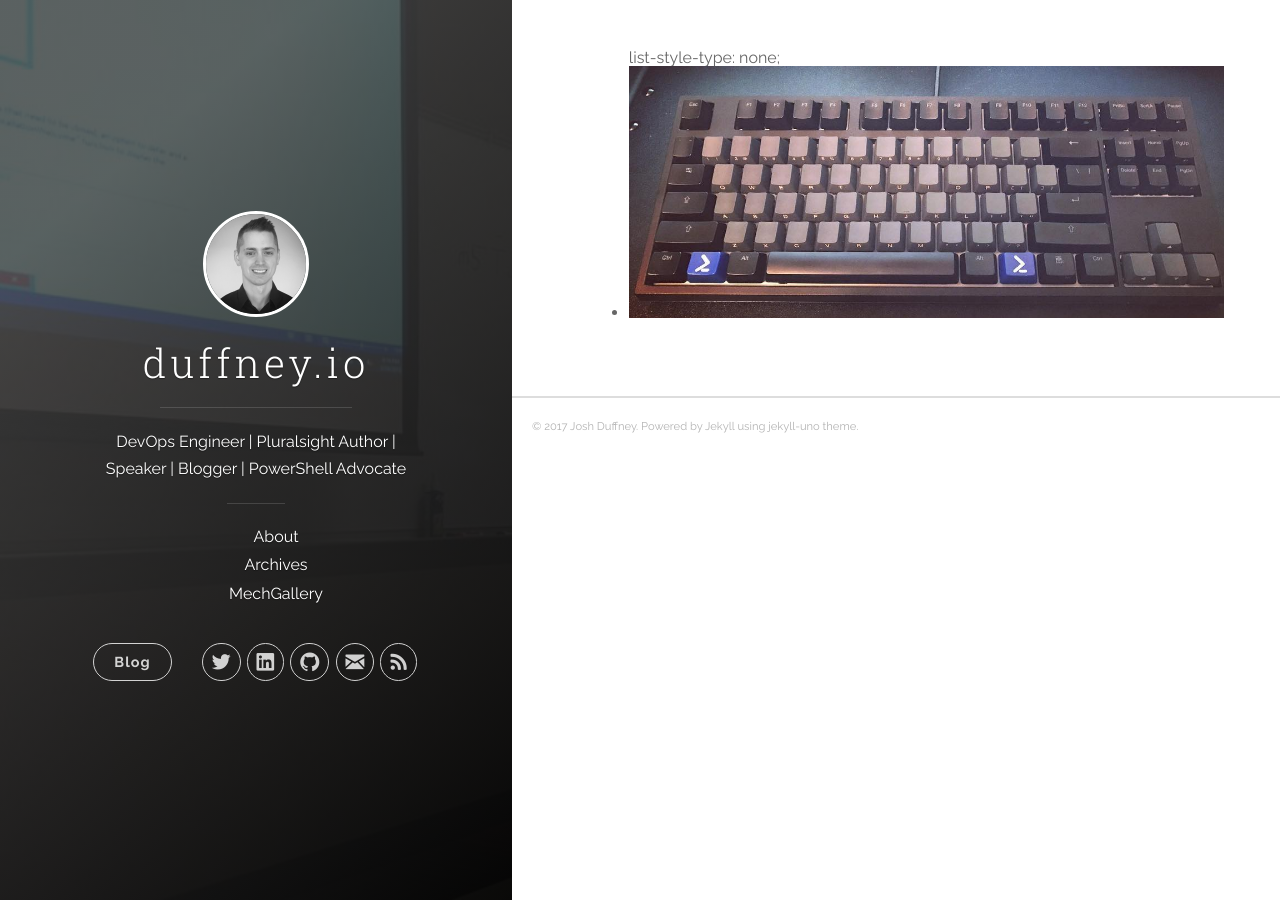
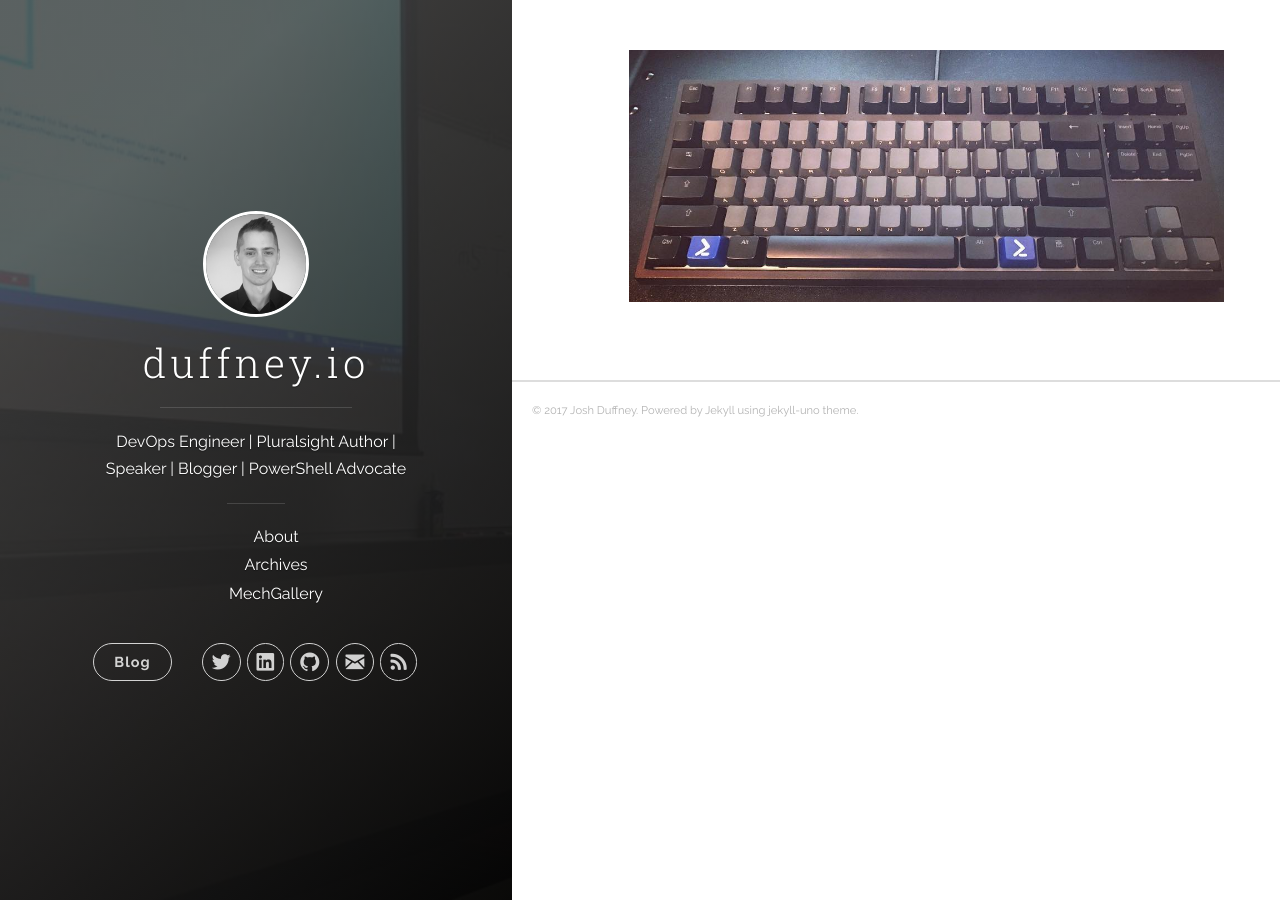
Before and after one commit to AzureDevOps3/duffney.github.io, a Jekyll site: the page built from mechgallery.html, in a window 1280 px wide. Built offline with Jekyll 4.4.1, drawn with Linux system fonts in a browser that asks for light colours; nearby versions of some CDN libraries.

Commit message:
removing list style

```diff
--- a/mechgallery.html
+++ b/mechgallery.html
@@ -5,8 +5,7 @@ images:
   title: GreyBlackPS
 ---
 
-<ul class="mechgallery">
-list-style-type: none;
+<ul class="mechgallery" style="list-style-type:none">
     {% for image in page.images %}
         <li>
             <img src="{{ image.image_path}}" alt="{{ image.title}}">
```
